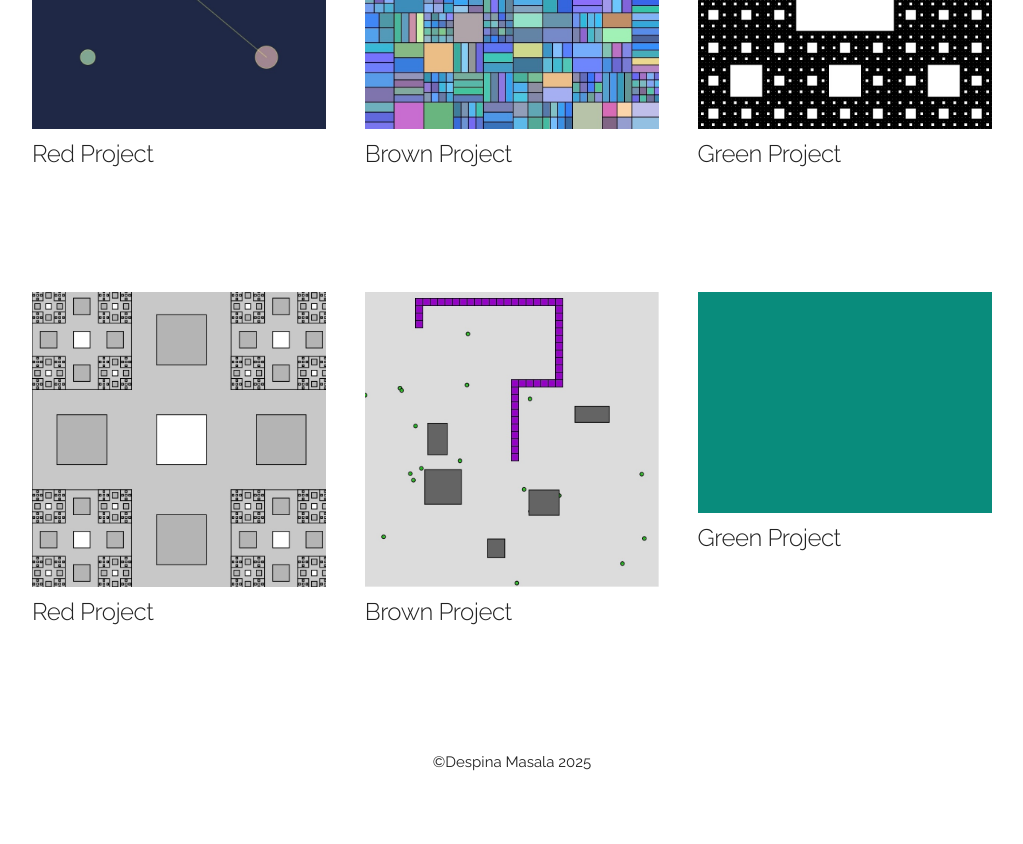
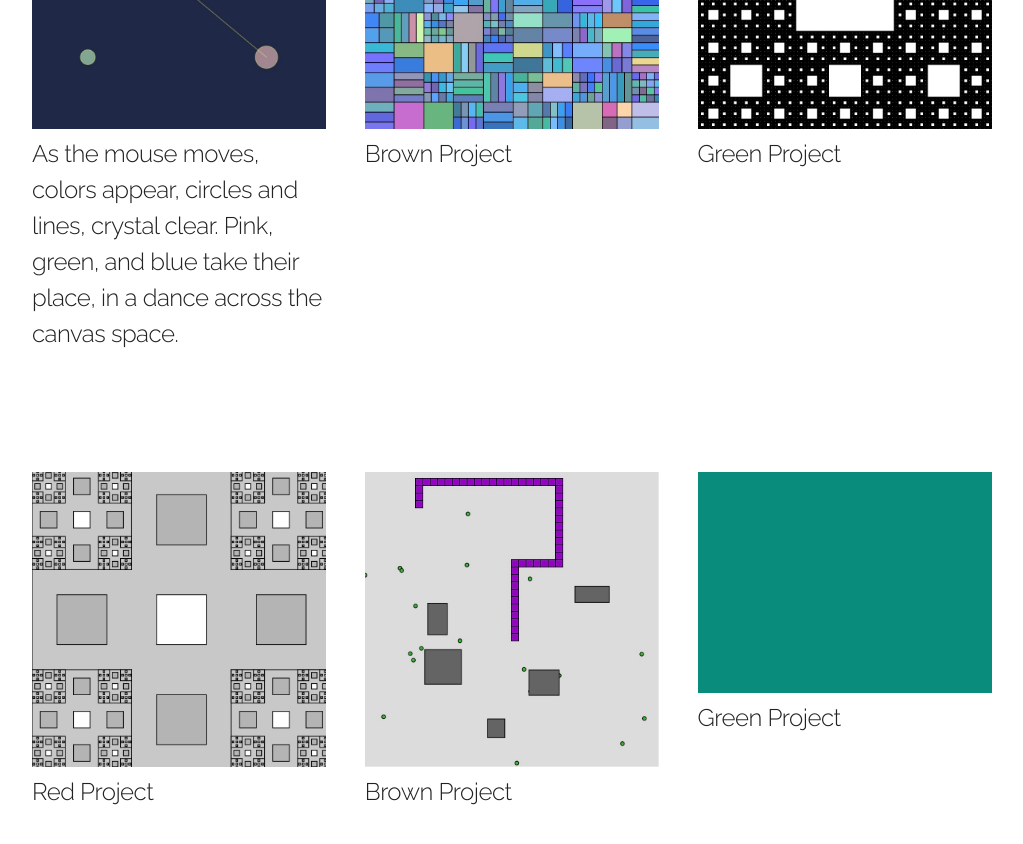
Before and after one commit to despinamasala/website, a plain HTML site: page index.html in a window 1280 px wide. Shown: the part 1240-2084 px from the top of the page, without its empty margins (128-1151 px from the left). Drawn offline with Linux system fonts and the light colour scheme.

Commit message:
Update index.html

```diff
--- a/index.html
+++ b/index.html
@@ -68,7 +68,10 @@ in a colorful dance, before your eyes.</h5>
     <div class="row one-bottom">
       <div class="four columns">
         <img src="images/4image.jpg" class ="scale-with-grid">
-        <h5>Red Project</h5>
+        <h5>As the mouse moves, colors appear,
+circles and lines, crystal clear.
+Pink, green, and blue take their place,
+in a dance across the canvas space.</h5>
       </div>
       <div class="four columns">
         <img src="images/5image.jpg" class ="scale-with-grid">
```
